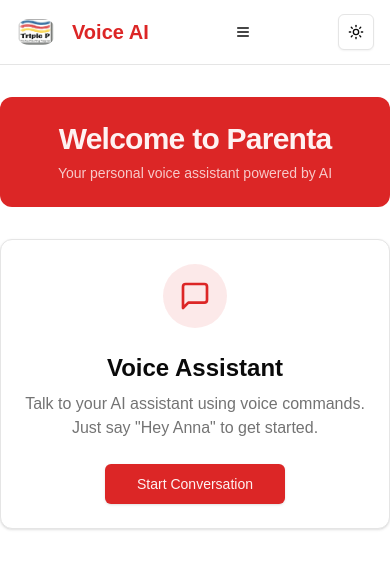
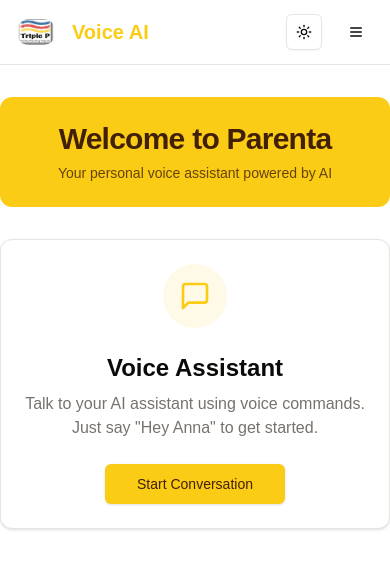
Before and after one commit to Petersonwei/peter-wei, a Next.js app: page / in a window 390 px wide. Shown: the top 568 px of the page. Built offline with nearby package versions, Linux system fonts and the light colour scheme.

Commit message:
update theme to yellow and the navi item alignment

```diff
--- a/app/globals.css
+++ b/app/globals.css
@@ -16,24 +16,24 @@
 @layer base {
   :root {
     --background: 0 0% 100%;
-    --foreground: 0 0% 3.9%;
+    --foreground: 20 14.3% 4.1%;
     --card: 0 0% 100%;
-    --card-foreground: 0 0% 3.9%;
+    --card-foreground: 20 14.3% 4.1%;
     --popover: 0 0% 100%;
-    --popover-foreground: 0 0% 3.9%;
-    --primary: 0 72.2% 50.6%;
-    --primary-foreground: 0 85.7% 97.3%;
-    --secondary: 0 0% 96.1%;
-    --secondary-foreground: 0 0% 9%;
-    --muted: 0 0% 96.1%;
-    --muted-foreground: 0 0% 45.1%;
-    --accent: 0 0% 96.1%;
-    --accent-foreground: 0 0% 9%;
+    --popover-foreground: 20 14.3% 4.1%;
+    --primary: 47.9 95.8% 53.1%;
+    --primary-foreground: 26 83.3% 14.1%;
+    --secondary: 60 4.8% 95.9%;
+    --secondary-foreground: 24 9.8% 10%;
+    --muted: 60 4.8% 95.9%;
+    --muted-foreground: 25 5.3% 44.7%;
+    --accent: 60 4.8% 95.9%;
+    --accent-foreground: 24 9.8% 10%;
     --destructive: 0 84.2% 60.2%;
-    --destructive-foreground: 0 0% 98%;
-    --border: 0 0% 89.8%;
-    --input: 0 0% 89.8%;
-    --ring: 0 72.2% 50.6%;
+    --destructive-foreground: 60 9.1% 97.8%;
+    --border: 20 5.9% 90%;
+    --input: 20 5.9% 90%;
+    --ring: 20 14.3% 4.1%;
     --radius: 0.5rem;
     --chart-1: 12 76% 61%;
     --chart-2: 173 58% 39%;
@@ -43,25 +43,25 @@
   }
 
   .dark {
-    --background: 0 0% 3.9%;
-    --foreground: 0 0% 98%;
-    --card: 0 0% 3.9%;
-    --card-foreground: 0 0% 98%;
-    --popover: 0 0% 3.9%;
-    --popover-foreground: 0 0% 98%;
-    --primary: 0 72.2% 50.6%;
-    --primary-foreground: 0 85.7% 97.3%;
-    --secondary: 0 0% 14.9%;
-    --secondary-foreground: 0 0% 98%;
-    --muted: 0 0% 14.9%;
-    --muted-foreground: 0 0% 63.9%;
-    --accent: 0 0% 14.9%;
-    --accent-foreground: 0 0% 98%;
+    --background: 20 14.3% 4.1%;
+    --foreground: 60 9.1% 97.8%;
+    --card: 20 14.3% 4.1%;
+    --card-foreground: 60 9.1% 97.8%;
+    --popover: 20 14.3% 4.1%;
+    --popover-foreground: 60 9.1% 97.8%;
+    --primary: 47.9 95.8% 53.1%;
+    --primary-foreground: 26 83.3% 14.1%;
+    --secondary: 12 6.5% 15.1%;
+    --secondary-foreground: 60 9.1% 97.8%;
+    --muted: 12 6.5% 15.1%;
+    --muted-foreground: 24 5.4% 63.9%;
+    --accent: 12 6.5% 15.1%;
+    --accent-foreground: 60 9.1% 97.8%;
     --destructive: 0 62.8% 30.6%;
-    --destructive-foreground: 0 0% 98%;
-    --border: 0 0% 14.9%;
-    --input: 0 0% 14.9%;
-    --ring: 0 72.2% 50.6%;
+    --destructive-foreground: 60 9.1% 97.8%;
+    --border: 12 6.5% 15.1%;
+    --input: 12 6.5% 15.1%;
+    --ring: 35.5 91.7% 32.9%;
     --chart-1: 220 70% 50%;
     --chart-2: 160 60% 45%;
     --chart-3: 30 80% 55%;
--- a/components/ThemeToggle.tsx
+++ b/components/ThemeToggle.tsx
@@ -3,38 +3,21 @@
 import * as React from "react"
 import { Moon, Sun } from "lucide-react"
 import { useTheme } from "next-themes"
-
 import { Button } from "@/components/ui/button"
-import {
-  DropdownMenu,
-  DropdownMenuContent,
-  DropdownMenuItem,
-  DropdownMenuTrigger,
-} from "@/components/ui/dropdown-menu"
 
 export function ThemeToggle() {
-  const { setTheme } = useTheme()
+  const { theme, setTheme } = useTheme()
 
   return (
-    <DropdownMenu>
-      <DropdownMenuTrigger asChild>
-        <Button variant="outline" size="icon">
-          <Sun className="h-[1.2rem] w-[1.2rem] rotate-0 scale-100 transition-all dark:-rotate-90 dark:scale-0" />
-          <Moon className="absolute h-[1.2rem] w-[1.2rem] rotate-90 scale-0 transition-all dark:rotate-0 dark:scale-100" />
-          <span className="sr-only">Toggle theme</span>
-        </Button>
-      </DropdownMenuTrigger>
-      <DropdownMenuContent align="end">
-        <DropdownMenuItem onClick={() => setTheme("light")}>
-          Light
-        </DropdownMenuItem>
-        <DropdownMenuItem onClick={() => setTheme("dark")}>
-          Dark
-        </DropdownMenuItem>
-        <DropdownMenuItem onClick={() => setTheme("system")}>
-          System
-        </DropdownMenuItem>
-      </DropdownMenuContent>
-    </DropdownMenu>
+    <Button
+      variant="outline"
+      size="icon"
+      onClick={() => setTheme(theme === "light" ? "dark" : "light")}
+      className="relative"
+    >
+      <Sun className="h-[1.2rem] w-[1.2rem] rotate-0 scale-100 transition-all dark:-rotate-90 dark:scale-0" />
+      <Moon className="absolute h-[1.2rem] w-[1.2rem] rotate-90 scale-0 transition-all dark:rotate-0 dark:scale-100" />
+      <span className="sr-only">Toggle theme</span>
+    </Button>
   )
 }
--- a/components/TopNav.tsx
+++ b/components/TopNav.tsx
@@ -43,7 +43,7 @@
         </div>
 
         {/* Desktop Navigation */}
-        <div className="hidden md:flex md:flex-1 md:justify-center">
+        <div className="hidden md:flex md:flex-1 md:justify-start">
           <NavigationMenu>
             <NavigationMenuList>
               <NavigationMenuItem>
@@ -74,8 +74,12 @@
           </NavigationMenu>
         </div>
 
+        {/* Right side items (Theme Toggle and Mobile Menu) */}
+        <div className="flex items-center space-x-4 ml-auto">
+          <ThemeToggle />
+
           {/* Mobile Navigation */}
-        <div className="md:hidden ml-auto">
+          <div className="md:hidden">
             <Sheet>
               <SheetTrigger asChild>
                 <Button variant="ghost" size="icon">
@@ -116,10 +120,6 @@
               </SheetContent>
             </Sheet>
           </div>
-
-        {/* Theme Toggle */}
-        <div className="ml-auto flex items-center space-x-4">
-          <ThemeToggle />
         </div>
       </div>
     </div>
```
Lines whose indentation alone changed are shown as unchanged.
